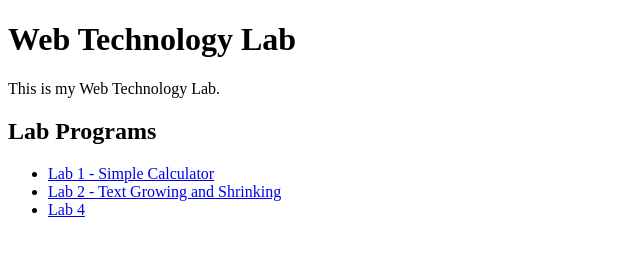
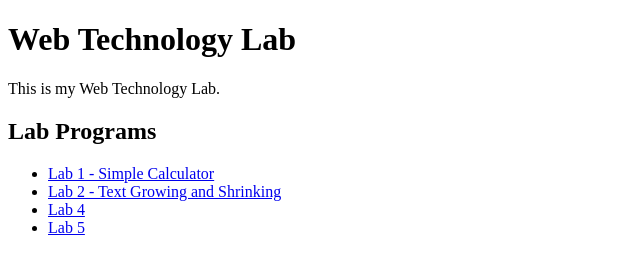
Before and after one commit to anshulpawar/web-lab, a plain HTML site: page index.html in a window 1280 px wide. Shown: the full height of the page, 0-640 px from the left. Drawn offline with Linux system fonts and the light colour scheme.

Commit message:
Add link to Lab 5 in index.html

```diff
--- a/index.html
+++ b/index.html
@@ -24,6 +24,10 @@
         <li>
             <a href="lab4.xml">Lab 4</a>
         </li>
+
+        <li>
+            <a href="lab5.php">Lab 5</a>
+        </li>
     </ul>
 
 </body>
```
